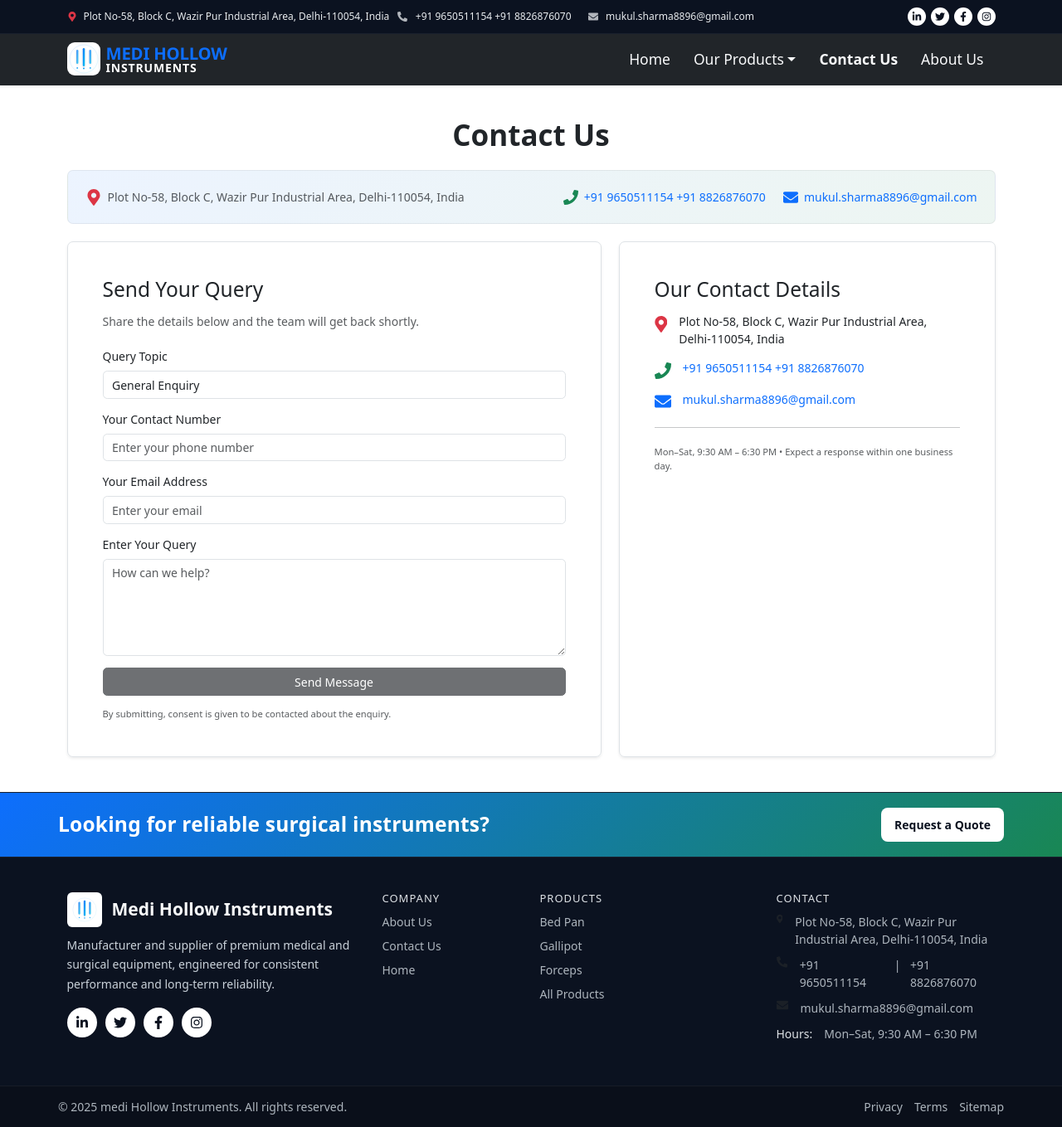
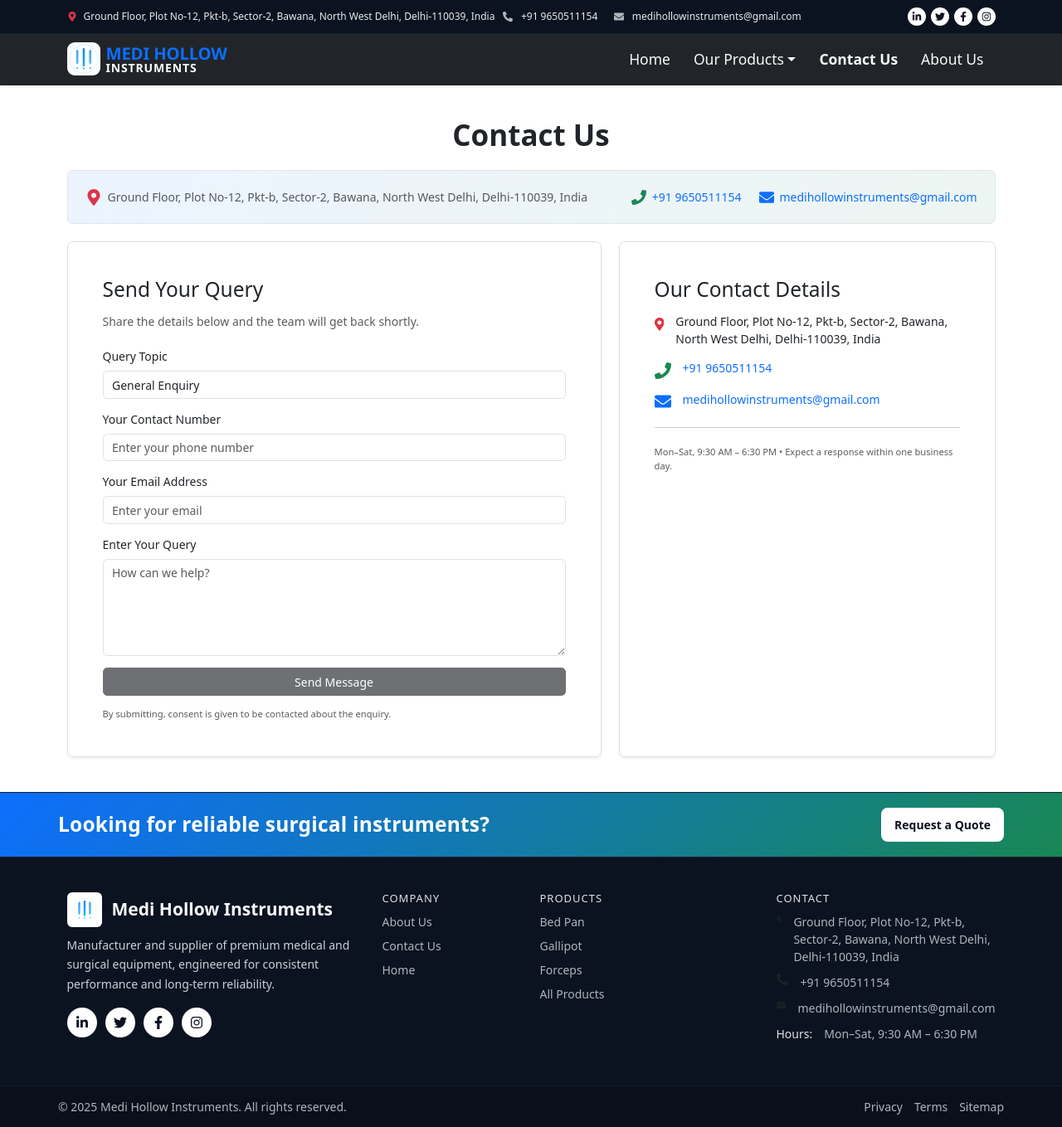
Before and after one commit to mukul8896/medi-hollow-instruments, a React (Vite) app: page /contact in a window 1280 px wide. Shown: the whole page at 83% size. Built offline with nearby package versions, Linux system fonts and the light colour scheme.

Commit message:
address and contact update

```diff
--- a/src/components/Footer.jsx
+++ b/src/components/Footer.jsx
@@ -2,6 +2,8 @@
 import { Link } from "react-router-dom";
 import { FaLinkedinIn, FaTwitter, FaFacebookF, FaInstagram, FaPhoneAlt, FaMapMarkerAlt, FaEnvelope } from "react-icons/fa";
 import "../styles/Footer.css";
+import siteConfig from "../siteConfig.json";
+
 
 const Footer = () => {
   const year = new Date().getFullYear();
@@ -28,11 +30,11 @@
               <div className="footer-brand">
                 <img
                   src="/public/vite.svg"
-                  alt="Medi Hollow Instruments"
+                  alt={siteConfig.siteName}
                   className="footer-logo"
                   onError={(e) => { e.currentTarget.style.display = "none"; }}
                 />
-                <h4 className="brand-name">Medi Hollow Instruments</h4>
+                <h4 className="brand-name">{siteConfig.siteName}</h4>
               </div>
               <p className="brand-blurb">
                 Manufacturer and supplier of premium medical and surgical equipment,
@@ -71,15 +73,15 @@
               <ul className="footer-contact">
                 <li>
                   <FaMapMarkerAlt className="me-2 text-muted" />
-                  <span>Plot No-58, Block C, Wazir Pur Industrial Area, Delhi-110054, India</span>
+                  <span>{siteConfig.address}</span>
                 </li>
                 <li>
                   <FaPhoneAlt className="me-2 text-muted" />
-                  <a href="tel:+919650511154">+91 9650511154</a> <span className="mx-1">|</span> <a href="tel:+918826876070">+91 8826876070</a>
+                  <a href={`tel:${siteConfig.contact.phone[0]}`}>{siteConfig.contact.phone[0]}</a>
                 </li>
                 <li>
                   <FaEnvelope className="me-2 text-muted" />
-                  <a href="mailto:mukul.sharma8896@gmail.com">mukul.sharma8896@gmail.com</a>
+                  <a href={`mailto:${siteConfig.contact.email}`}>{siteConfig.contact.email}</a>
                 </li>
                 <li>
                   <span className="contact-label">Hours:</span> Mon–Sat, 9:30 AM – 6:30 PM
@@ -92,7 +94,7 @@
 
       <div className="footer-bottom">
         <div className="container bottom-inner">
-          <p className="mb-0">© {year} medi Hollow Instruments. All rights reserved.</p>
+          <p className="mb-0">© {year} {siteConfig.siteName}. All rights reserved.</p>
           <ul className="bottom-links">
             <li><Link to="/privacy">Privacy</Link></li>
             <li><Link to="/terms">Terms</Link></li>
--- a/src/components/TopHeader.jsx
+++ b/src/components/TopHeader.jsx
@@ -20,7 +20,7 @@
 
         <div className="th-center">
           <FaPhoneAlt className="me-1 opacity-75 phoneNumber" size={12} />
-          <a href={`tel:${contact.phone}`} className="th-link me-3">{contact.phone}</a>
+          <a href={`tel:${contact.phone[0]}`} className="text-decoration-none th-link me-3">{contact.phone[0]}</a>
           <FaEnvelope className="me-1 opacity-75 emailaddress" size={12} />
           <a href={`mailto:${contact.email}`} className="th-link emailaddress">{contact.email}</a>
         </div>
--- a/src/pages/ContactPage.jsx
+++ b/src/pages/ContactPage.jsx
@@ -77,9 +77,7 @@
               </div>
               <div className="d-flex align-items-center">
                 <FaPhone className="text-success me-2" size={18} />
-                <a href={`tel:${contact.phone}`} className="text-decoration-none">
-                  {contact.phone}
-                </a>
+                <a href={`tel:${contact.phone[0]}`} className="text-decoration-none">{contact.phone[0]}</a>
               </div>
               <div className="d-flex align-items-center">
                 <FaEnvelope className="text-primary me-2" size={18} />
@@ -205,9 +203,7 @@
               </li>
               <li className="d-flex mb-3">
                 <FaPhone className="text-success me-3 mt-1" size={20} />
-                <a href={`tel:${contact.phone}`} className="text-decoration-none">
-                  {contact.phone}
-                </a>
+                <a href={`tel:${contact.phone[0]}`} className="text-decoration-none">{contact.phone[0]}</a>
               </li>
               <li className="d-flex">
                 <FaEnvelope className="text-primary me-3 mt-1" size={20} />
--- a/src/siteConfig.json
+++ b/src/siteConfig.json
@@ -1,13 +1,10 @@
 {
-    "siteName": "Elite Surgical",
-    "address": "Plot No-58, Block C, Wazir Pur Industrial Area, Delhi-110054, India",
+  "siteName": "Medi Hollow Instruments",
+  "address": "Ground Floor, Plot No-12, Pkt-b, Sector-2, Bawana, North West Delhi, Delhi-110039, India",
+  "address_ofc": "Plot No-58, Block C, Wazir Pur Industrial Area, Delhi-110054, India",
   "contact": {
-      "phone": "+91 9650511154 +91 8826876070",
-      "email": "mukul.sharma8896@gmail.com"
-    },
-    "aboutUs": {
-        "title": "About Our Factory",
-        "description": "At ELITE SURGICAL, we take immense pride in being a trusted name in the world of Hospital Holloware products. With a strong commitment to quality, reliability, and quick dispatch, we ensure that healthcare professionals receive the best-in-class equipment for their medical needs.\n\nFounded with a vision to deliver high-quality hospital supplies, ELITE SURGICAL has grown into a reputable brand known for its precision-engineered products designed to meet the rigorous demands of the healthcare industry. Our products undergo stringent quality checks to ensure they adhere to the highest industry standards.\n\n**Our Commitment**\n- **Unmatched Quality** – We use premium-grade materials and advanced manufacturing techniques to produce durable and efficient hospital holloware.\n- **Reliability & Trust** – Our products are designed for long-term use, making us a dependable partner for healthcare institutions.\n- **Fast & Efficient Delivery** – We understand the importance of time in the medical field, which is why we focus on quick dispatch and timely delivery to our customers.\n\nAs we continue to expand our presence in the healthcare sector, our mission remains the same – to provide top-notch hospital holloware products that enhance patient care and improve operational efficiency for medical professionals worldwide.\n\n**ELITE SURGICAL – Precision. Quality. Care.**"
+    "phone": ["+91 9650511154"],
+    "email": "medihollowinstruments@gmail.com"
   },
   "socialLinks": {
     "facebook": "https://facebook.com/elitesurgical",
```
Also changed, not shown: 2 other files (tests, documents, lock files or other folders). Lines whose indentation alone changed are shown as unchanged.
